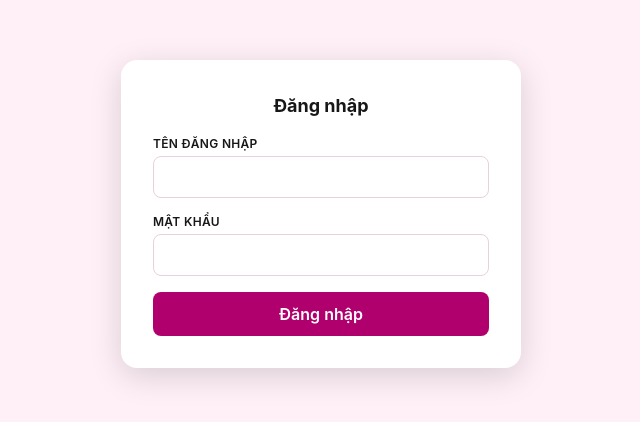
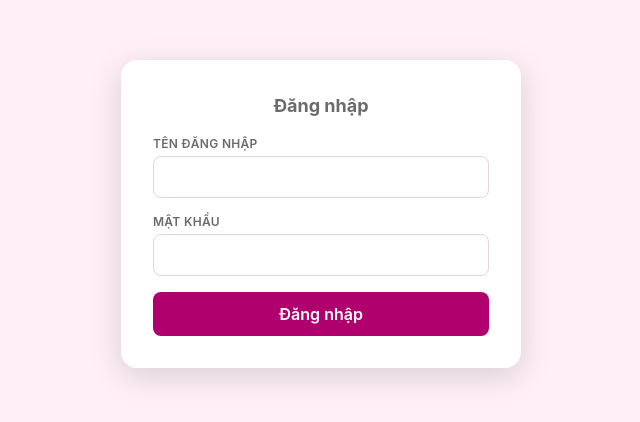
Before and after one commit to pinkhanh/merchant_job_board, a Next.js app: page /login in a window 1280 px wide. Shown: the part 186-608 px from the top of the page, without its empty margins (319-959 px from the left). Built offline with nearby package versions, Linux system fonts and the light colour scheme.

Commit message:
feat: color login form text with the secondary text color

```diff
--- a/app/login/page.tsx
+++ b/app/login/page.tsx
@@ -31,7 +31,7 @@ export default function LoginPage() {
     <div className="min-h-screen flex items-center justify-center bg-primary-surface font-sf-rounded">
       <form
         onSubmit={handleSubmit}
-        className="bg-white rounded-xl shadow-modal p-8 w-[400px] flex flex-col gap-4"
+        className="bg-white rounded-xl shadow-modal p-8 w-[400px] flex flex-col gap-4 text-text-secondary"
       >
         <h1 className="text-lg font-bold text-center">Đăng nhập</h1>
 
```
Also changed, not shown: 1 other file (tests, documents, lock files or other folders).
